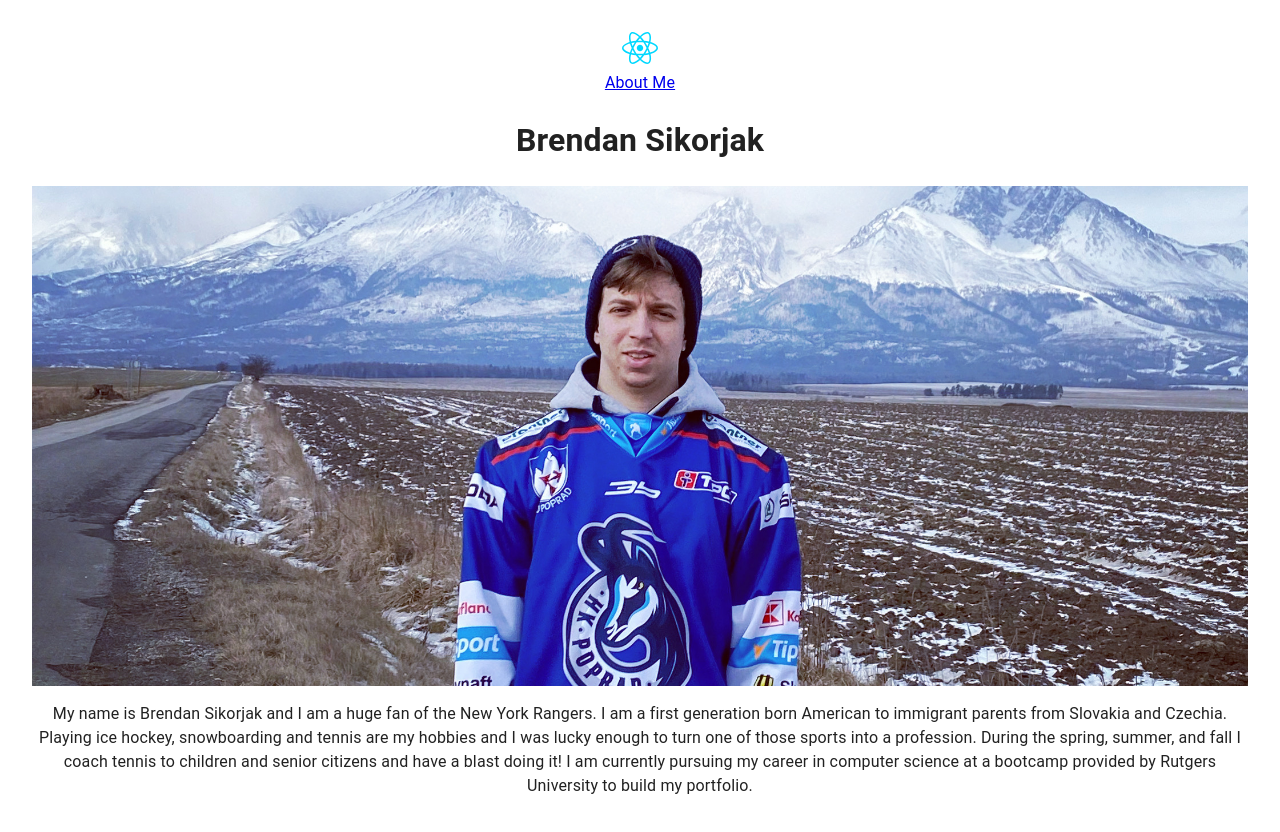
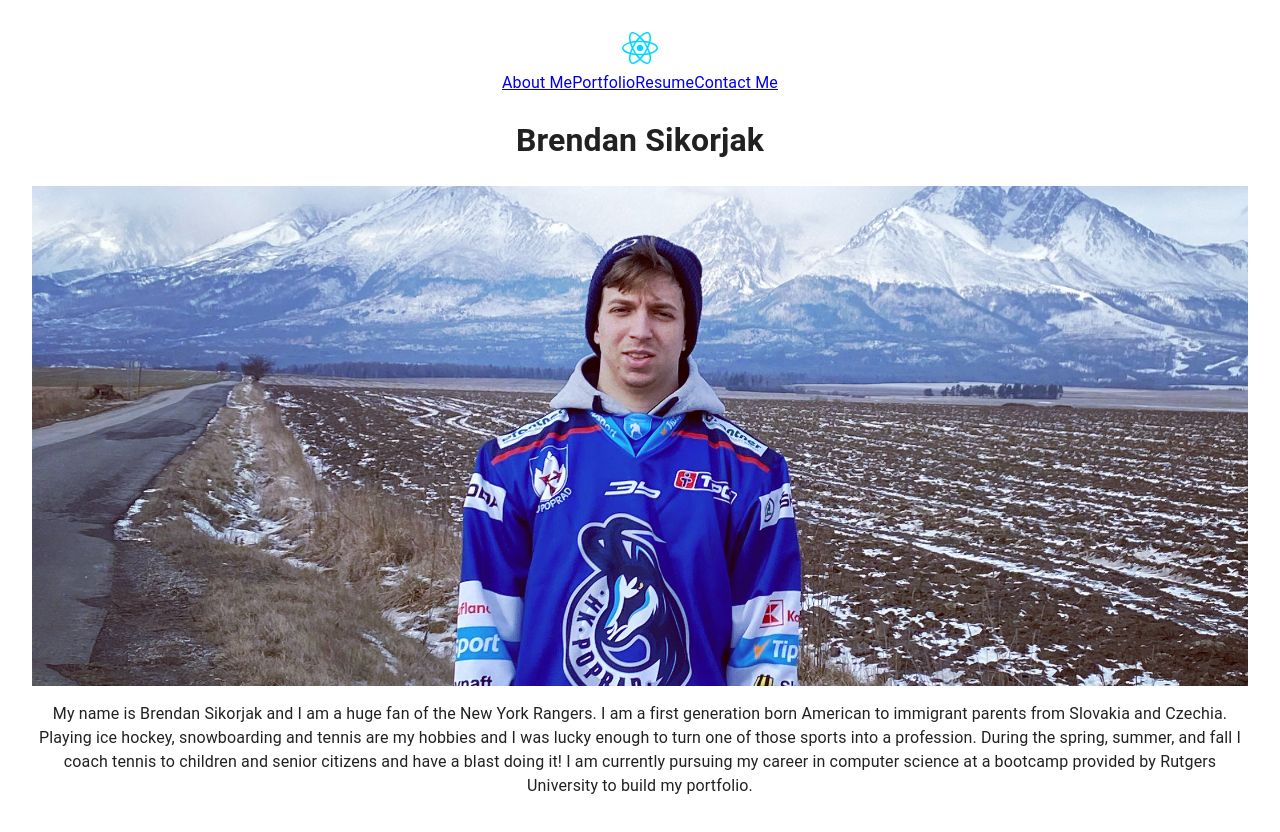
Before and after one commit to brendansikorjak/portfolio-react, a React (Vite) app: page / in a window 1280 px wide. Shown: the top 832 px of the page. Built offline with nearby package versions, Linux system fonts and the light colour scheme.

Commit message:
created blank pages for portfolio, resume and contact

```diff
--- a/src/components/Navbar.jsx
+++ b/src/components/Navbar.jsx
@@ -10,7 +10,7 @@ function Navbar() {
         <a className="btnHeader" href="/">
           About Me
         </a>
-        {/* <a className="btnHeader" href="/portfolio">
+        <a className="btnHeader" href="/portfolio">
           Portfolio
         </a>
         <a className="btnHeader" href="/resume">
@@ -18,7 +18,7 @@ function Navbar() {
         </a>
         <a className="btnHeader" href="/contactme">
           Contact Me
-        </a> */}
+        </a>
       </div>
     </header>
   );
--- a/src/pages/ContactMe.jsx
+++ b/src/pages/ContactMe.jsx
@@ -0,0 +1,11 @@
+import { Box } from '@mui/material';
+
+function ContactMe() {
+  return (
+    <Box>
+      <h1> Contact Me </h1>
+    </Box>
+  );
+}
+
+export default ContactMe;
--- a/src/pages/Portfolio.jsx
+++ b/src/pages/Portfolio.jsx
@@ -0,0 +1,11 @@
+import { Box } from '@mui/material';
+
+function Portfolio() {
+  return (
+    <Box>
+      <h1> Portfolio </h1>
+    </Box>
+  );
+}
+
+export default Portfolio;
--- a/src/pages/Resume.jsx
+++ b/src/pages/Resume.jsx
@@ -0,0 +1,11 @@
+import { Box } from '@mui/material';
+
+function Resume() {
+  return (
+    <Box>
+      <h1> Resume </h1>
+    </Box>
+  );
+}
+
+export default Resume;
```
Also changed, not shown: src/main.jsx (+15 -15 lines).
